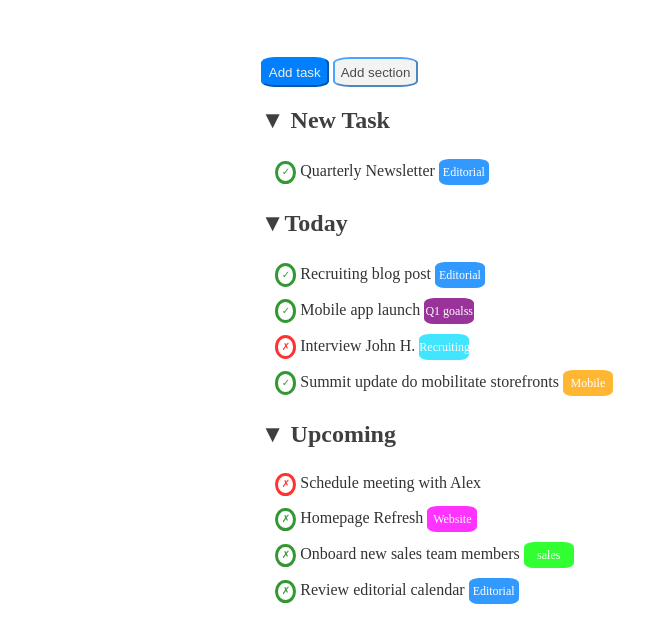
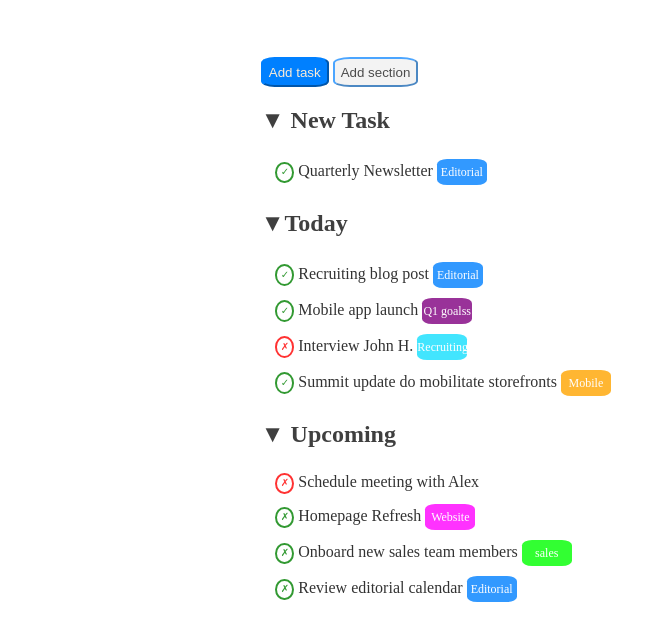
Before and after one commit to flaviovitale02/html-css-toboolist, a plain HTML site: page index.html in a window 1280 px wide. Shown: the part 83-726 px from the top of the page, without its empty margins (0-648 px from the left). Drawn offline with Linux system fonts and the light colour scheme.

Commit message:
fix border cross and check

```diff
--- a/style.css
+++ b/style.css
@@ -58,6 +58,7 @@ ul{
 .check{
     font-size: 10px;
     color:green;
+    border: solid 2px;
     border-color:green;
     border-style: solid;
     border-radius: 50%;
@@ -74,6 +75,7 @@ ul{
 .cross{
     font-size: 10px;
     color:red;
+    border: solid 2px;
     border-color:red;
     border-style: solid;
     border-radius: 50%;
```
